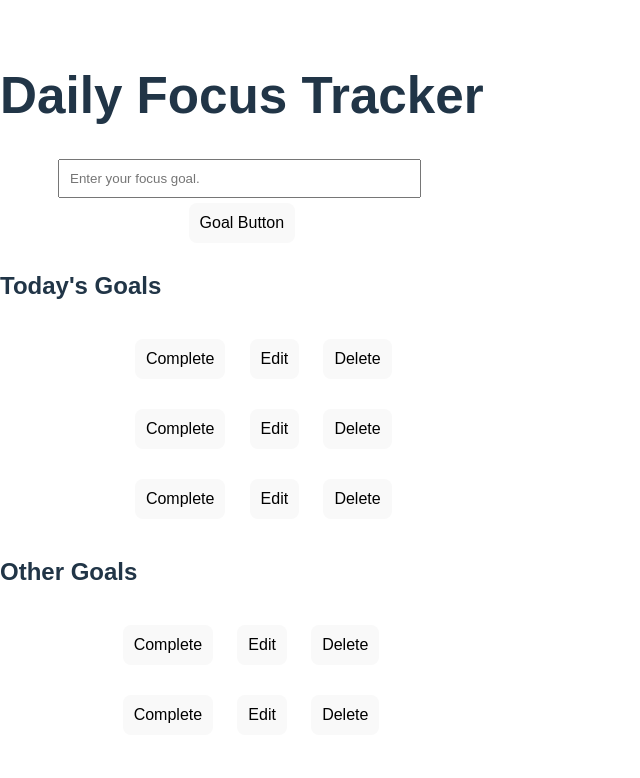
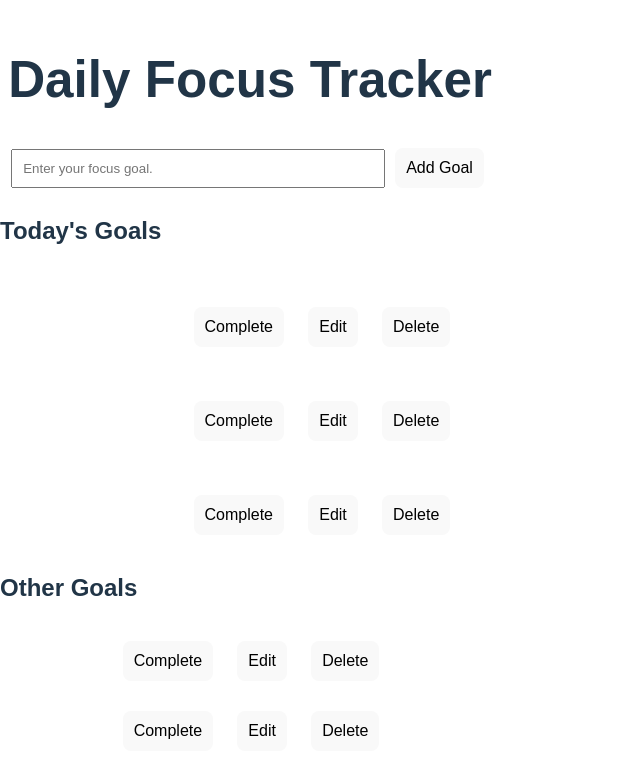
Before and after one commit to arnoprincestonpan/daily-focus-tracker-frontend, a React (Vite) app in the folder front-end/: page / in a window 1280 px wide. Shown: the top 778 px of the page, without its empty margins (0-640 px from the left). Built offline with nearby package versions, Linux system fonts and the light colour scheme.

Commit message:
changed schema of arry of goals object to include date as integer for the new second property date, added addGoal function input button works

```diff
--- a/front-end/src/App.jsx
+++ b/front-end/src/App.jsx
@@ -5,12 +5,36 @@ function App() {
 
   // Array of Goals Objects using useState to update and track
   const [goals, setGoals] = useState([
-    { id: 1, text: "Goal 1", completed: false},
-    { id: 2, text: "Goal 2", completed: false},
-    { id: 3, text: "Goal 3", completed: false},
-    { id: 4, text: "Goal 4", completed: false},
-    { id: 5, text: "Goal 5", completed: false}
+    { id: 1, date: 1696886400000, text: "Goal 1", completed: false},
+    { id: 2, date: 1696800000000, text: "Goal 2", completed: false},
+    { id: 3, date: 1696713600000, text: "Goal 3", completed: false},
+    { id: 4, date: 1696627200000, text: "Goal 4", completed: false},
+    { id: 5, date: 1696886400000, text: "Goal 5", completed: false}
   ]);
+
+  // Keep track of new Goal to be added (using input in Input Section)
+  const [newGoal, setNewGoal] = useState("");
+
+    // Handle Adding Goals
+    const addGoal = () => {
+      if(newGoal === "") {
+        alert("Goal has not been entered.")
+        console.log(`Goal: \"${newGoal}\" is empty.`);
+        return;
+      }
+
+      console.log(`Goal: \"${newGoal}\" has been entered in input.`);
+
+      setGoals(
+        [...goals, {
+          id: ++goals.length,
+          date: Date.now(),
+          text: newGoal,
+          completed: false
+        }]
+      );
+
+    }
 
   return (
     <div className="app-container">
@@ -18,8 +42,8 @@ function App() {
 
         {/* Input Section */}
         <div className="input-section">
-          <input type="text" placeholder="Enter your focus goal."/>
-          <button>Goal Button</button>
+          <input type="text" placeholder="Enter your focus goal." value={newGoal} onChange={(e) => setNewGoal(e.target.value)}/>
+          <button onClick={addGoal}>Add Goal</button>
         </div>
 
         {/* Goal List */}
@@ -29,7 +53,7 @@ function App() {
             {
               goals.slice(0,3).map((goal) => (
                 <li key={goal.id}>
-                  Top #{goal.id}: "{goal.text}" <button>Complete</button> - <button>Edit</button> - <button>Delete</button>
+                  Top #{goal.id} - Date: {Date(goal.date)} "{goal.text}" <button>Complete</button> - <button>Edit</button> - <button>Delete</button>
                 </li>
               ))
             }
```
